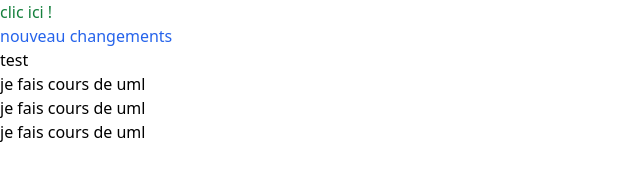
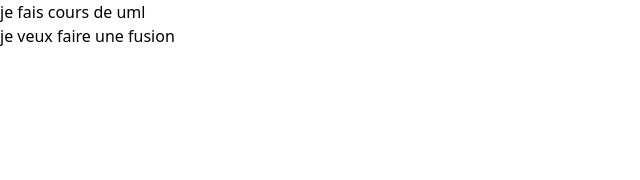
Before and after one commit to ngankeuprivat/free, a website: page src/contents/index.html in a window 1280 px wide. Shown: the whole page, without its empty margins (0-640 px from the left). Drawn offline with Linux system fonts and the light colour scheme.

Commit message:
branch à fusionner

```diff
--- a/src/contents/index.html
+++ b/src/contents/index.html
@@ -7,15 +7,9 @@
     <title>Document</title>
 </head>
 <body>
-    <header>
-        <nav>
-            <a href="#" class="text-green-700"> clic ici !</a>
-            <p class="text-blue-600">nouveau changements</p>
-            <p>test</p>
-        </nav>
-    </header>
+
    <p>je fais cours de uml</p>
-   <p>je fais cours de uml</p>
-   <p>je fais cours de uml</p>
+   <p>je veux faire une fusion</p>
+
 </body>
 </html>
```
